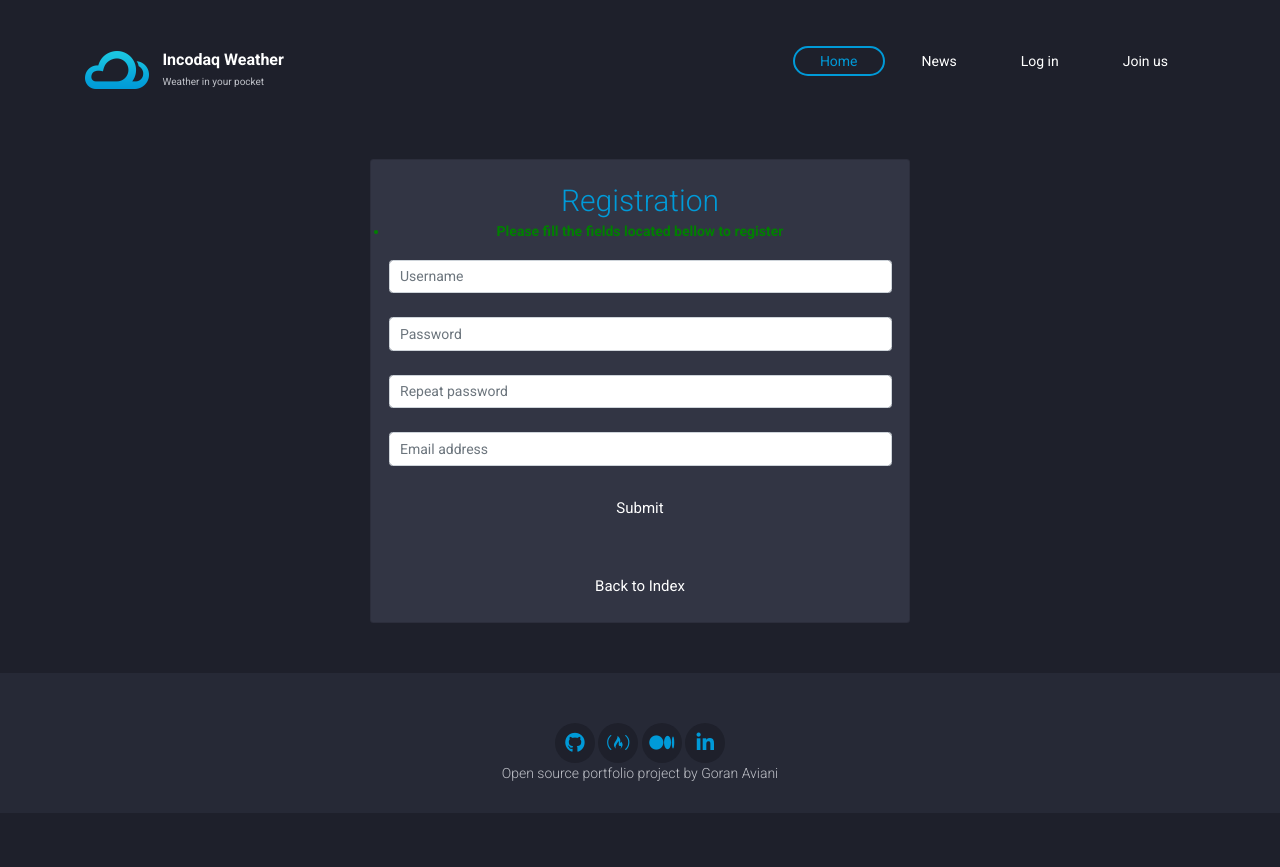
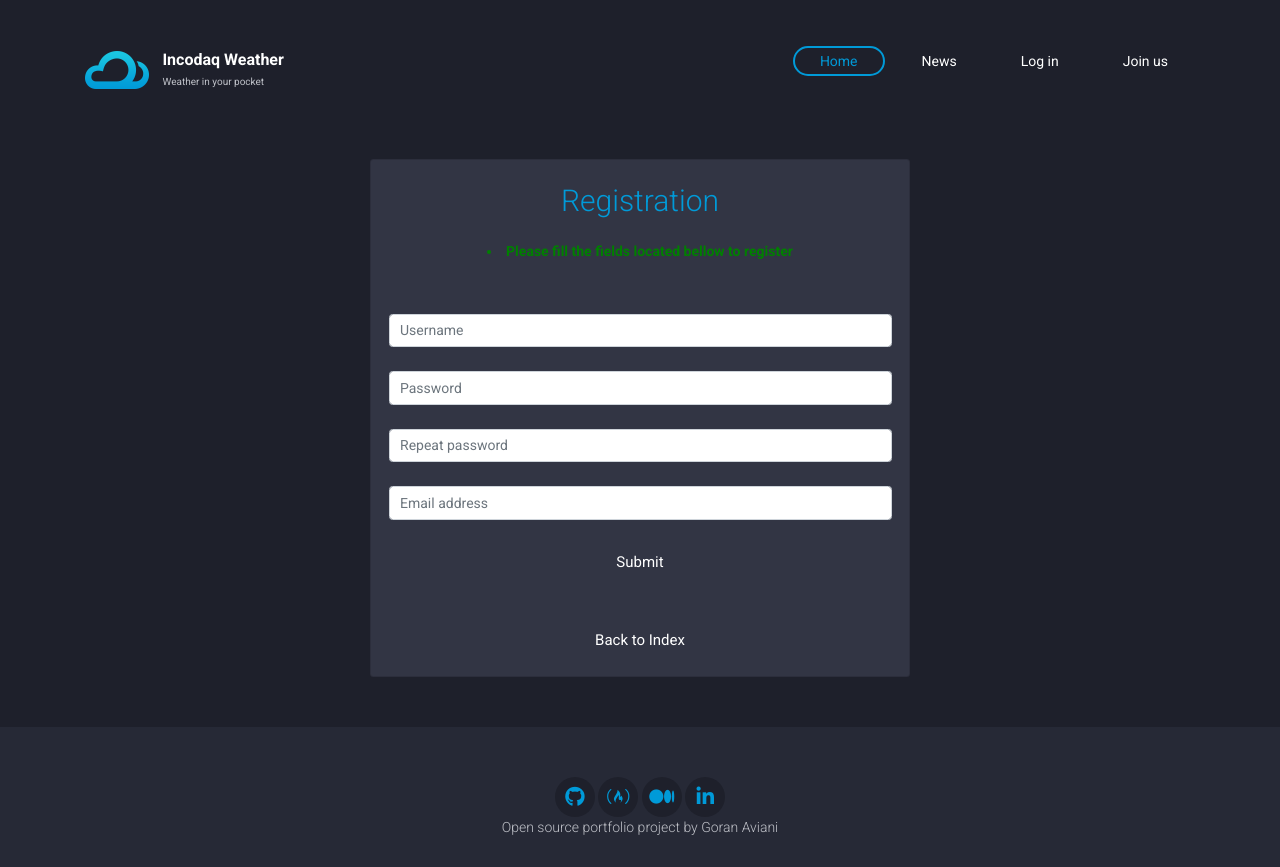
Before and after one commit to GoranAviani/incodaq_weather, a Django app: page /users/signup/ in a window 1280 px wide. Before the commit the page ends 781 px from the top, so only its background shows below. Run offline with Django 3.2, Linux system fonts and the light colour scheme; parts of the project's set-up code (start-up, migrations or seed data) failed here and were passed over; some libraries are stand-ins or nearby versions.

Commit message:
Displaying registration status messages on reg form and in designated color

```diff
--- a/static/css/custom.css
+++ b/static/css/custom.css
@@ -23,8 +23,16 @@
  .margine-b-10{
      margin-bottom: 10px;
  }
+ .margine-t-10{
+     margin-top: 10px;
+ }
+ .margine-t-15{
+     margin-top: 15px;
+ }
 
-
+  .margine-b-20{
+     margin-bottom: 20px;
+ }
   .margine-b-50{
      margin-bottom: 50px;
  }
--- a/templates/signup.html
+++ b/templates/signup.html
@@ -8,16 +8,18 @@
 	    <div class="col-md-6 offset-md-3">
 	        <div class="card" data-bg-color="#323544">
 	            <div class="card-body ">
-	                <div class="login-title">
+	                <div class="login-title margine-b-20">
 	                    <div class="title-text">Registration</div>
 	                </div>
                     {% if registrationStatus %}
-         <ul>
-          {% for x in registrationStatus %}
-             <h4 style="color: {{statusColor}}"><li>{{ x }}</li> </h4>
-          {% endfor %}
-          </ul>
-        {% endif %}
+                        {% for x in registrationStatus %}
+                            <div class="form-row">
+                                <div class="form-group col-md-12 ">
+                                   <h4  style="color: {{statusColor}}"><li>{{ x }}</li> </h4>
+                                </div>
+                            </div>
+                        {% endfor %}
+                    {% endif %}
 	                <div class="login-form mt-4">
 	                    <form method="post">
                         {% csrf_token %}
```
